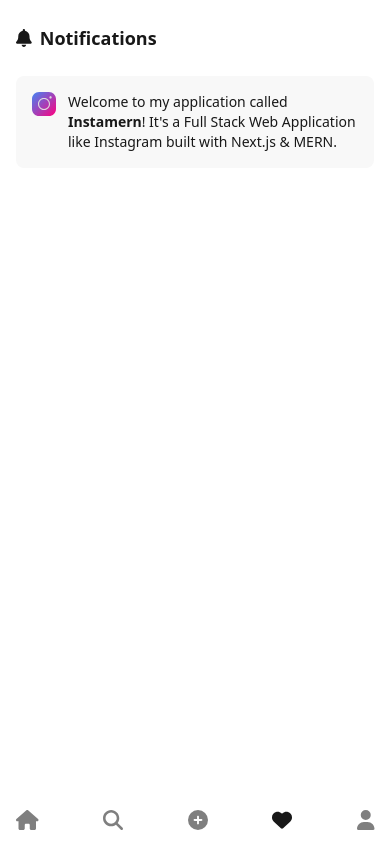
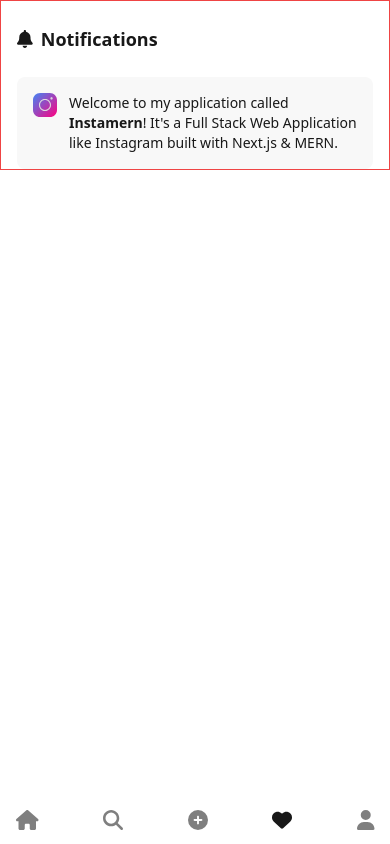
Before and after one commit to hsyntes/instamern-client, a Next.js app: page /notifications in a window 390 px wide. Built offline with nearby package versions, Linux system fonts and the light colour scheme; no server answers; a web font is replaced by a local one.

Commit message:
breakpoint of layout

```diff
--- a/components/Layout.js
+++ b/components/Layout.js
@@ -60,7 +60,7 @@ const Layout = ({ children }) => {
   return (
     <div id="layout" className="flex items-start">
       <Sidebar />
-      <main className="w-full transition-all">
+      <main className="w-full border border-red-500 transition-all">
         <Container>{children}</Container>
       </main>
       <Navbar />
--- a/components/ui/Offcanvas.js
+++ b/components/ui/Offcanvas.js
@@ -37,7 +37,7 @@ const Offcanvas = ({ show, className, children }) => {
         initial={{ translateX: "-100%" }}
         animate={{ translateX: show ? "0%" : "-100%" }}
         // transition={{ ease: "easeOut", duration: 0.2 }}
-        className={`offcanvas rounded-tr-3xl flex flex-col bg-light dark:bg-dark w-full h-screen border-r border-t dark:border-r-dark dark:border-t-dark select-none z-50 ${className}`}
+        className={`offcanvas rounded-tr-3xl flex flex-col bg-light dark:bg-dark w-full h-screen border-r border-t dark:border-r-dark dark:border-t-dark select-none z-40 ${className}`}
       >
         {children}
       </motion.div>
--- a/components/ui/Sidebar.js
+++ b/components/ui/Sidebar.js
@@ -169,7 +169,7 @@ const Sidebar = () => {
 
   return (
     <>
-      <aside className="hidden lg:flex border-r h-screen sticky top-0">
+      <aside className="hidden lg:flex border-r h-screen sticky top-0 z-50">
         <div className="flex flex-col justify-center items-center bg-white dark:bg-black border-r dark:border-r-dark py-6 px-2 z-50">
           <Link href={"/"} className="mb-auto">
             <Image
@@ -335,7 +335,7 @@ const Sidebar = () => {
             </li>
           </ul>
         </div>
-        <section className="w-full">
+        <section className="">
           <Offcanvas show={searchOffcanvas}>
             <Offcanvas.Header handleOffcanvas={handleSearchOffcanvas}>
               <h1 className="text-lg font-semibold mb-2">Search</h1>
```
